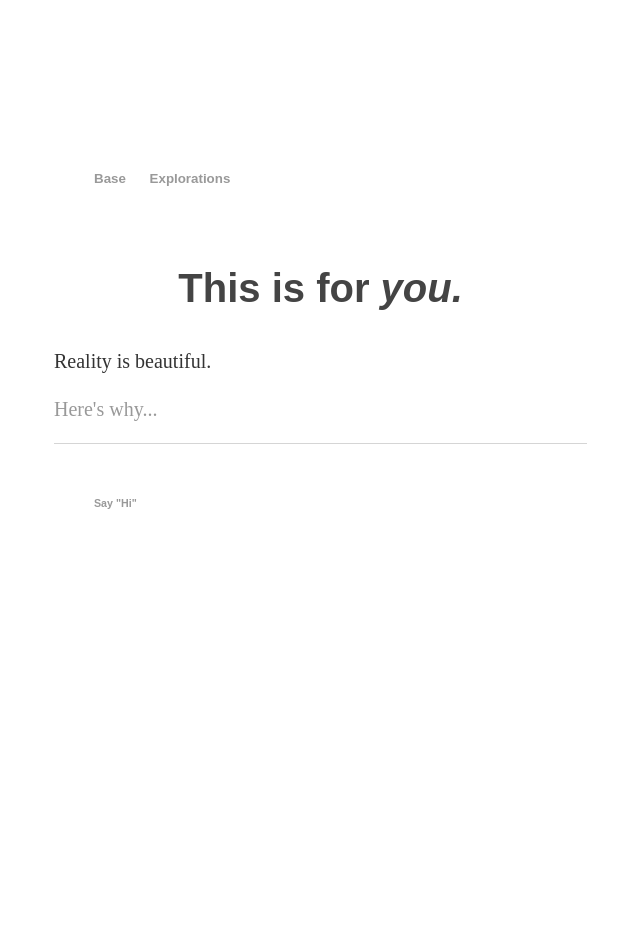
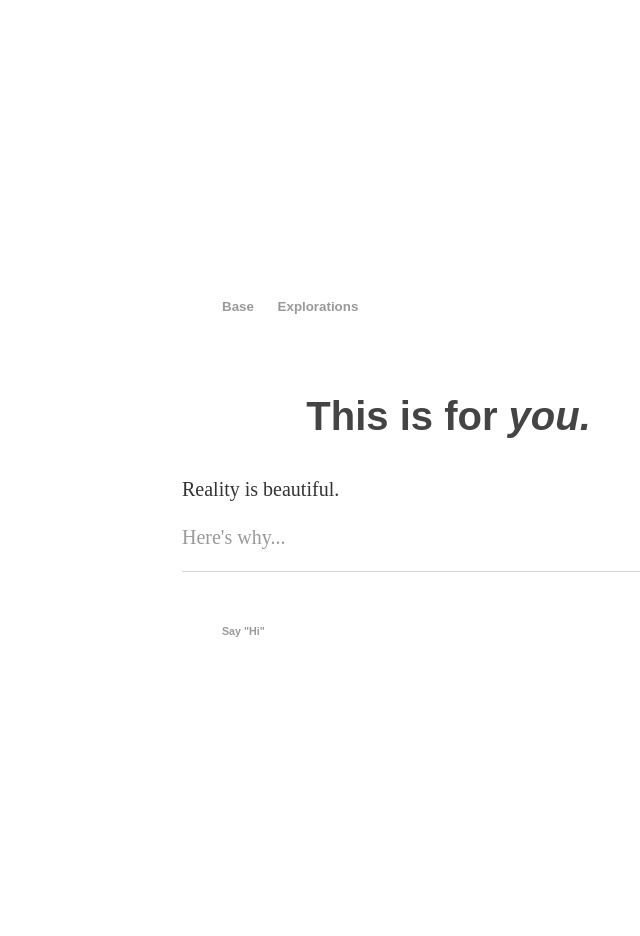
Before and after one commit to ray-dorai/ray-dorai.github.io, a Jekyll site: the page built from index.html, in a window 1280 px wide. Shown: the whole page, without its empty margins (74-714 px from the left). Built offline with Jekyll 4.4.1, drawn with Linux system fonts in a browser that asks for light colours; before the commit the page ends 900 px from its top, so only the background shows below that.

Commit message:
Update main.css

```diff
--- a/css/main.css
+++ b/css/main.css
@@ -1,6 +1,6 @@
 
 body {
-    margin: 10vw;
+    margin: 20vw;
     font-family: 'Fjord One', serif;
     max-width: 80ch;
     line-height: 1.6;
```
